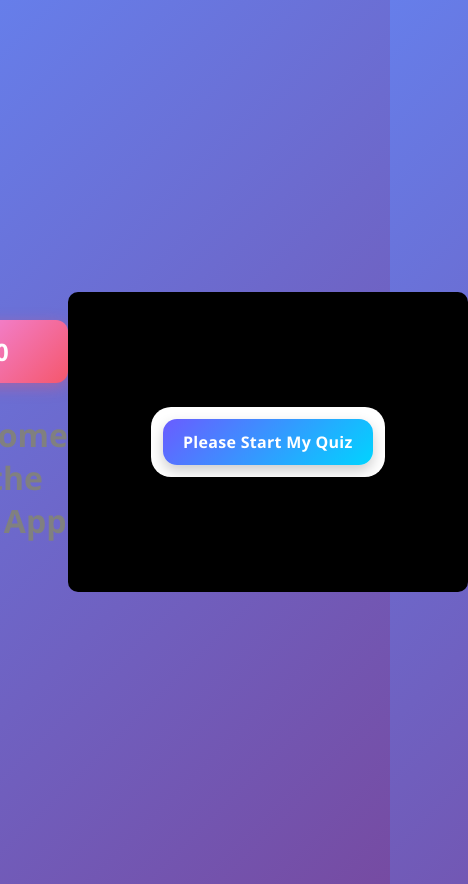
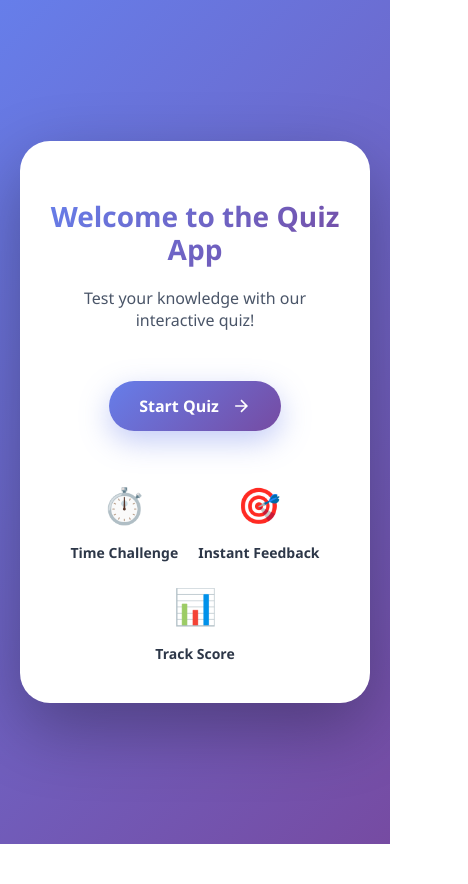
Before and after one commit to codewithbilalkhan/quizapp, a plain HTML site: page index.html in a window 390 px wide. Shown: the whole page, 468 px wide, since content can reach past the window. After the commit the page ends 844 px from the top, so only its background shows below. Drawn offline with Linux system fonts and the light colour scheme.

Commit message:
make the landing page responsive and appealing

```diff
--- a/index.html
+++ b/index.html
@@ -3,22 +3,38 @@
 <head>
     <meta charset="UTF-8">
     <meta name="viewport" content="width=device-width, initial-scale=1.0">
-    <title>Document</title>
+    <title>Quiz App - Welcome</title>
     <link rel="stylesheet" href="style.css">
 </head>
-<body>
-    <div class="container">
-      <div class="box-content">
-        <div id="timer">10</div>
-         <h1>Welcome to the Quiz App</h1>
-     </div>
- </div>
-    <div>
-        <div class="box-content-quiz">
-            <div  class="box-content-quiz-button">
-                <a href="quiz.html" class="quiz-btn">Please Start My Quiz</a>
+<body class="landing-page">
+    <div class="landing-container">
+        <div class="landing-content">
+            <h1 class="landing-title">Welcome to the Quiz App</h1>
+            <p class="landing-subtitle">Test your knowledge with our interactive quiz!</p>
+
+            <div class="landing-button-container">
+                <a href="quiz.html" class="start-quiz-btn">
+                    <span>Start Quiz</span>
+                    <svg width="20" height="20" viewBox="0 0 24 24" fill="none" stroke="currentColor" stroke-width="2">
+                        <path d="M5 12h14M12 5l7 7-7 7"/>
+                    </svg>
+                </a>
             </div>
 
+            <div class="features">
+                <div class="feature">
+                    <div class="feature-icon">⏱️</div>
+                    <div class="feature-text">Time Challenge</div>
+                </div>
+                <div class="feature">
+                    <div class="feature-icon">🎯</div>
+                    <div class="feature-text">Instant Feedback</div>
+                </div>
+                <div class="feature">
+                    <div class="feature-icon">📊</div>
+                    <div class="feature-text">Track Score</div>
+                </div>
+            </div>
         </div>
     </div>
 </body>
--- a/style.css
+++ b/style.css
@@ -1,60 +1,162 @@
-.box-content h1{
-    text-align: center;
-    color: grey;
+/* Landing Page Styling */
+.landing-page {
+  font-family: 'Segoe UI', Tahoma, Geneva, Verdana, sans-serif;
+  background: linear-gradient(135deg, #667eea 0%, #764ba2 100%);
+  min-height: 100vh;
+  margin: 0;
+  padding: 0;
+  display: flex;
+  justify-content: center;
+  align-items: center;
+}
 
+.landing-container {
+  width: 100%;
+  max-width: 900px;
+  padding: 40px 20px;
 }
-.box-content-quiz{
- background-color: black;
- height: 300px;
- width: 400px;
- margin: 0 auto;
-display: flex;
-justify-content: center;
-border-radius: 10px;
-align-items: center;
+
+.landing-content {
+  background: white;
+  border-radius: 30px;
+  padding: 60px 40px;
+  box-shadow: 0 25px 70px rgba(0, 0, 0, 0.3);
+  text-align: center;
 }
-.box-content-quiz-button{
-  background-color: white;
-  border-radius: 20px;
-  padding: 12px;
-  box-shadow: 0 8px 20px rgba(0, 0, 0, 0.25);
+
+.landing-title {
+  font-size: 48px;
+  font-weight: 800;
+  background: linear-gradient(135deg, #667eea 0%, #764ba2 100%);
+  -webkit-background-clip: text;
+  -webkit-text-fill-color: transparent;
+  background-clip: text;
+  margin-bottom: 20px;
+  line-height: 1.2;
 }
-/* Button styling inside the white container */
-.box-content-quiz-button .quiz-btn{
-  background: linear-gradient(135deg, #6a5cff, #00d4ff);
-  color: #ffffff;
+
+.landing-subtitle {
+  font-size: 20px;
+  color: #4a5568;
+  margin-bottom: 50px;
+  font-weight: 400;
+}
+
+.landing-button-container {
+  margin-bottom: 50px;
+}
+
+.start-quiz-btn {
+  display: inline-flex;
+  align-items: center;
+  gap: 12px;
+  background: linear-gradient(135deg, #667eea 0%, #764ba2 100%);
+  color: white;
   text-decoration: none;
-  display: inline-block;
-  border: none;
-  border-radius: 14px;
-  padding: 12px 20px;
+  padding: 18px 45px;
+  border-radius: 50px;
+  font-size: 20px;
+  font-weight: 700;
+  box-shadow: 0 10px 30px rgba(102, 126, 234, 0.4);
+  transition: all 0.3s ease;
+  cursor: pointer;
+}
+
+.start-quiz-btn:hover {
+  transform: translateY(-3px);
+  box-shadow: 0 15px 40px rgba(102, 126, 234, 0.5);
+}
+
+.start-quiz-btn:active {
+  transform: translateY(-1px);
+}
+
+.start-quiz-btn svg {
+  transition: transform 0.3s ease;
+}
+
+.start-quiz-btn:hover svg {
+  transform: translateX(5px);
+}
+
+.features {
+  display: flex;
+  justify-content: center;
+  gap: 40px;
+  flex-wrap: wrap;
+}
+
+.feature {
+  display: flex;
+  flex-direction: column;
+  align-items: center;
+  gap: 10px;
+}
+
+.feature-icon {
+  font-size: 40px;
+  margin-bottom: 5px;
+}
+
+.feature-text {
   font-size: 16px;
   font-weight: 600;
-  letter-spacing: 0.3px;
-  cursor: pointer;
-  box-shadow: 0 6px 14px rgba(0, 0, 0, 0.2);
-  transition: transform 0.15s ease, box-shadow 0.15s ease, filter 0.15s ease;
+  color: #2d3748;
 }
 
-.box-content-quiz-button .quiz-btn:hover{
-  transform: translateY(-1px);
-  box-shadow: 0 10px 18px rgba(0, 0, 0, 0.25);
-  filter: brightness(1.05);
+/* Responsive Design */
+@media (max-width: 768px) {
+  .landing-content {
+    padding: 40px 25px;
+  }
+
+  .landing-title {
+    font-size: 36px;
+  }
+
+  .landing-subtitle {
+    font-size: 18px;
+  }
+
+  .start-quiz-btn {
+    padding: 16px 35px;
+    font-size: 18px;
+  }
+
+  .features {
+    gap: 30px;
+  }
+
+  .feature-icon {
+    font-size: 35px;
+  }
+
+  .feature-text {
+    font-size: 14px;
+  }
 }
 
-.box-content-quiz-button .quiz-btn:active{
-  transform: translateY(0);
-  box-shadow: 0 4px 10px rgba(0, 0, 0, 0.2);
-  filter: brightness(0.98);
-}
+@media (max-width: 480px) {
+  .landing-title {
+    font-size: 28px;
+  }
 
-.box-content-quiz-button .quiz-btn:focus{
-  outline: 2px solid #7bdcff;
-  outline-offset: 3px;
+  .landing-subtitle {
+    font-size: 16px;
+  }
+
+  .start-quiz-btn {
+    padding: 14px 30px;
+    font-size: 16px;
+  }
+
+  .features {
+    gap: 20px;
+  }
 }
 
 /* Quiz Page Styling */
-body {
+body:not(.landing-page) {
   font-family: 'Segoe UI', Tahoma, Geneva, Verdana, sans-serif;
   background: linear-gradient(135deg, #667eea 0%, #764ba2 100%);
   min-height: 100vh;
```
